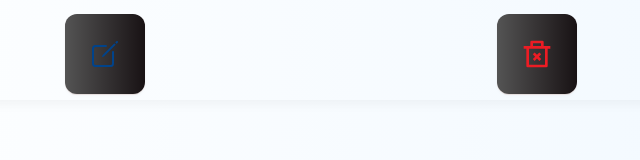
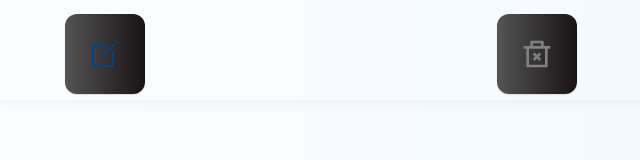
Before and after one commit to DireStraits01/notebook-react, a React (Create React App) app: page / in a window 1280 px wide. Shown: the top 160 px of the page, without its empty margins (319-959 px from the left). Built offline with nearby package versions, Linux system fonts and the light colour scheme.

Commit message:
create a dsiable prop for deleteAll btn

```diff
--- a/src/components/Main.jsx
+++ b/src/components/Main.jsx
@@ -51,8 +51,6 @@ function Main({
             onClick={() => {
               onclick();
               handleOffClickBack(btnMainCard);
-
-              console.log(true + false);
             }}
           >
             <IoCreateOutline />
@@ -68,6 +66,7 @@ function Main({
             id="btnForAllDelete"
             className={style.main__deleteAllIcon}
             onClick={handleShowAll}
+            disabled={cards.length === 0}
           >
             <RiDeleteBin2Line />
           </button>
@@ -111,43 +110,6 @@ function Main({
                   >
                     read
                   </button>
-
-                  {/*
-                  <Modal
-                    className="my-modal"
-                    show={show}
-                    onHide={handleClose}
-                    backdrop="static"
-                    keyboard={false}
-                  >
-                    <Modal.Header closeButton>
-                      <Modal.Title>Delete note </Modal.Title>
-                    </Modal.Header>
-                    <Modal.Body>
-                      Delete {card.title} {card.time}?
-                    </Modal.Body>
-                    <Modal.Footer>
-                      <Button
-                        className={style.modal__delete}
-                        variant="primary"
-                        onClick={() => {
-                          removeCard(card);
-                          handleClose();
-                        }}
-                      >
-                        <RiDeleteBin2Line />
-                      </Button>
-                      <Button
-                        variant="secondary"
-                        className={style.modal__close}
-                        onClick={() => {
-                          handleClose();
-                        }}
-                      >
-                        <TiArrowBackOutline />
-                      </Button>
-                    </Modal.Footer>
-                  </Modal> */}
                 </div>
               );
             })}
--- a/src/components/Main.module.css
+++ b/src/components/Main.module.css
@@ -47,6 +47,11 @@
   box-shadow: 3px 2px 22px 1px rgba(183, 183, 183, 0.24);
   /* Lowering the shadow */
   background-image: linear-gradient(to right, #737171, #181214);
+}
+
+.main__deleteAllIcon:disabled {
+  color: gray;
+  pointer-events: none;
 }
 
 .main__navbar_counter {
```
